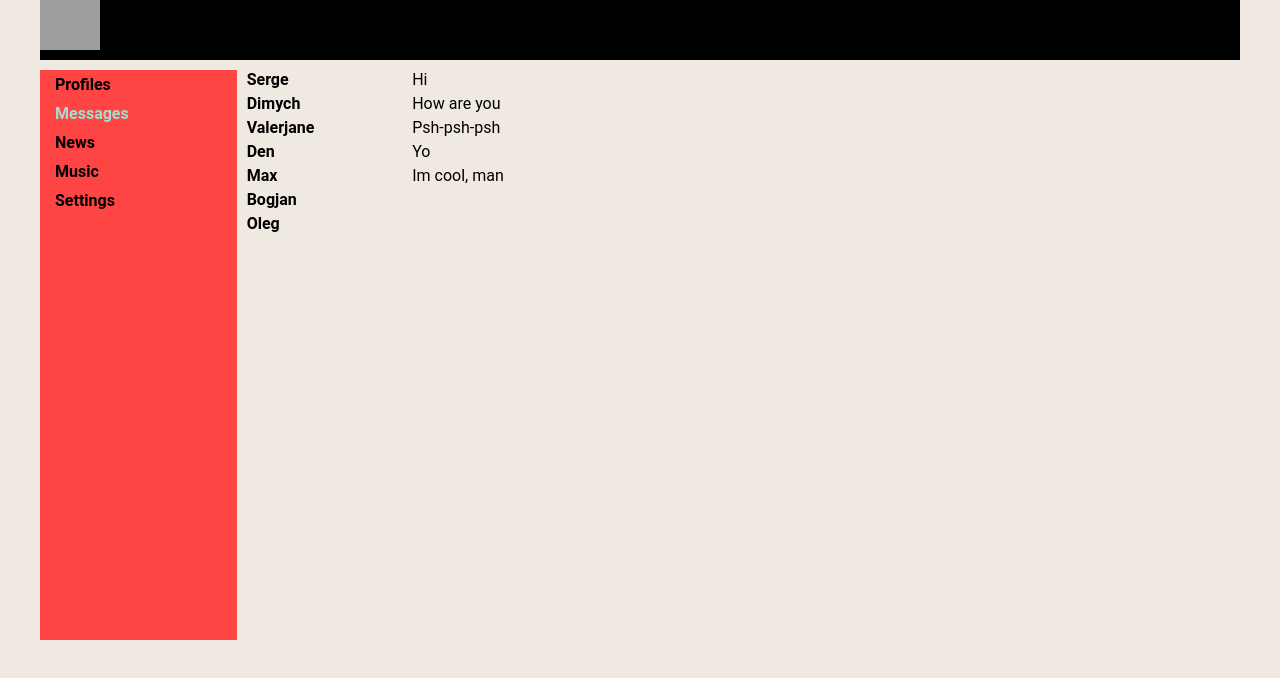
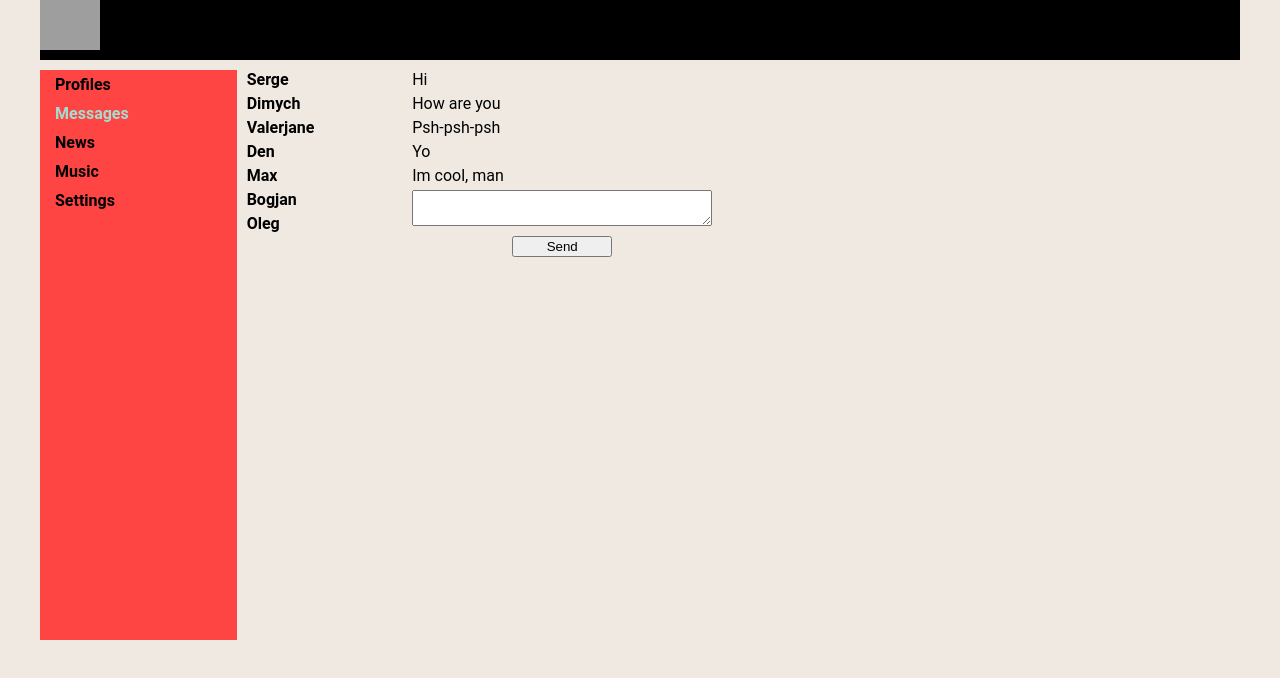
Before and after one commit to yehret/React-IT-Kamasutra, a React (Create React App) app: page /dialogs in a window 1280 px wide. Shown: the top 678 px of the page. Built offline with nearby package versions, Linux system fonts and the light colour scheme; grey boxes are pictures that could not be loaded.

Commit message:
Working with refs

```diff
--- a/src/App.jsx
+++ b/src/App.jsx
@@ -23,7 +23,7 @@ const App = (props) => {
             <Route path="/news" element={<News />} />
             <Route path="/music" element={<Music />} />
             <Route path="/settings" element={<Settings />} />
-            <Route path="*" element={<Profile to="/profile" replace />} />
+            {/* <Route path="*" element={<Profile to="/profile" replace />} /> */}
           </Routes>
 
         </div>
--- a/src/components/Dialogs/DialogItem/DialogItem.jsx
+++ b/src/components/Dialogs/DialogItem/DialogItem.jsx
@@ -5,7 +5,7 @@ const DialogItem = (props) => {
     let path = `/dialogs/${props.id}`
 
     return(
-        <div className={s.dialog + ' ' + s.active}>
+        <div className={s.dialog + ' ' + s.active} >
             <NavLink to={path} className = { navData => navData.isActive ? s.active : s.item }>{props.name}</NavLink>
         </div>
     )
--- a/src/components/Dialogs/Dialogs.jsx
+++ b/src/components/Dialogs/Dialogs.jsx
@@ -1,13 +1,19 @@
 import s from './Dialogs.module.css'
+import React from 'react';
 
 import DialogItem from './DialogItem/DialogItem';
 import Message from './Message/Message';
 
 const Dialogs = (props) => {
-
     let dialogsElements = props.dialogs.map(el => <DialogItem id={el.id} name={el.name} />)
     let messagesElements = props.messages.map(el => <Message id={el.id} message={el.message}/>)
 
+    let newMessage = React.createRef();
+
+    let addMessage = () => {
+        let text = newMessage.current.value
+        alert(text)
+    }
     return(
         <div className={s.dialogsWrapper}>
             <div className={s.dialogs}>
@@ -16,8 +22,13 @@ const Dialogs = (props) => {
             </div>
             <div className={s.messages}>
                 {messagesElements}
+                <div className={s.send_message}>
+                <textarea ref={newMessage}></textarea>
+                <button onClick={addMessage}>Send</button>
+                </div>
+            </div>
 
-            </div>
+
         </div>
     );
 }
--- a/src/components/Dialogs/Dialogs.module.css
+++ b/src/components/Dialogs/Dialogs.module.css
@@ -11,3 +11,16 @@
 .dialogs{
 
 }
+
+.send_message{
+
+    display: flex;
+    flex-direction: column;
+    max-width: 300px;
+}
+
+.send_message button {
+    margin-top: 10px;
+    align-self: center;
+    width: 100px;
+}
--- a/src/components/Profile/Myposts/MyPosts.jsx
+++ b/src/components/Profile/Myposts/MyPosts.jsx
@@ -1,8 +1,8 @@
 import p from "./MyPosts.module.css";
 import Post from "./Post/Post";
+import React from "react";
 
 const MyPosts = (props) => {
-
   // let posts = [
   //   {id: 1, message: "Hi, how are you?", likeCount: 10},
   //   {id: 2, message: "It's my first post", likeCount: 15},
@@ -10,18 +10,24 @@ const MyPosts = (props) => {
   //   {id: 4, message: "Yo", likeCount: 7},
   //   {id: 5, message: "Im cool, man", likeCount: 2},
   // ]
+  let postsElements = props.posts.map(el => <Post id={el.id} message={el.message}  likeCount={el.likeCount} />)
 
-  let postsElements = props.posts.map(el => <Post message={el.message}  likeCount={el.likeCount} />)
+  let addPost = () => {
+    let text = newPostElement.current.value
+    alert(text)
+}
+
+  let newPostElement = React.createRef()
 
   return (
     <div className={p.postsBlock}>
       <h3>My posts</h3>
       <div>
         <div>
-          <textarea></textarea>
+          <textarea ref={newPostElement}></textarea>
         </div>
         <div>
-          <button>Add post</button>
+          <button onClick={ addPost }>Add post</button>
         </div>
       </div>
       <div className={p.posts}>
--- a/src/components/Profile/Myposts/Post/Post.jsx
+++ b/src/components/Profile/Myposts/Post/Post.jsx
@@ -2,7 +2,7 @@ import p from "./Post.module.css";
 
 const Post = (props) => {
   return (
-    <div className={p.item}>
+    <div className={p.item} id={props.id}>
       <img className={p.icon} src="https://cdn-icons-png.flaticon.com/512/147/147133.png" alt="icon"/>
       {props.message}
       <div>
--- a/src/redux/state.js
+++ b/src/redux/state.js
@@ -7,7 +7,7 @@ let state = {
             {id: 3, message: "Psh-psh-psh", likeCount: 23},
             {id: 4, message: "Yo", likeCount: 7},
             {id: 5, message: "Im cool, man", likeCount: 2},
-           ],
+           ]
     },
 
     dialogsPage: {
```
